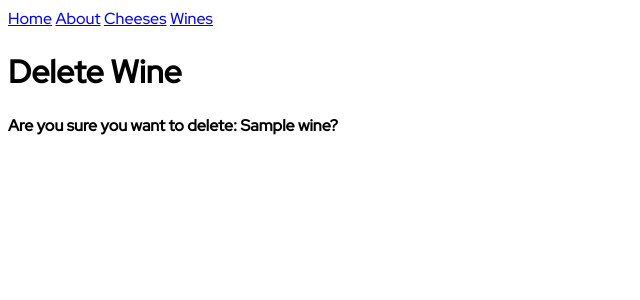
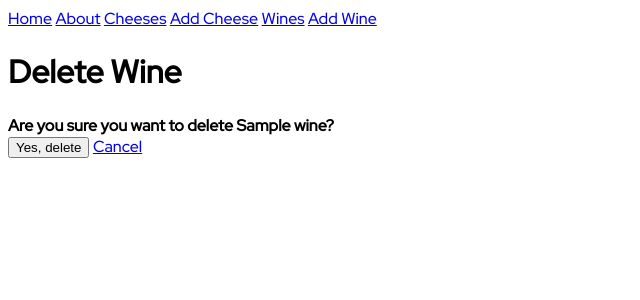
Before and after one commit to skim121/CheeseTheDay, a Django app: page /wine/1/delete/ in a window 1280 px wide. Shown: the top 300 px of the page, without its empty margins (0-640 px from the left). Run offline with Django 4.2, Linux system fonts and the light colour scheme; tables that the repository leaves empty hold one stand-in row (values such as "Sample post").

Commit message:
Wine crud complete

```diff
--- a/main_app/static/styles/styles.css
+++ b/main_app/static/styles/styles.css
@@ -35,4 +35,5 @@ h4, h5{
     border-radius: 25px;
     padding: 1% 3%;
     width: 50%;
+    margin-bottom: 1%;
 }
--- a/main_app/templates/base.html
+++ b/main_app/templates/base.html
@@ -24,7 +24,9 @@
         <a href="/">Home</a>
         <a href="/about">About</a>
         <a href="/cheeses">Cheeses</a>
+        <a href="{%url 'cheese_create' %}"> Add Cheese</a>
         <a href="/wines">Wines</a>
+        <a href="{%url 'wine_create' %}"> Add Wine</a>
 
     </nav>
     {% block content %}
--- a/main_app/templates/wine_confirm_delete.html
+++ b/main_app/templates/wine_confirm_delete.html
@@ -1,5 +1,12 @@
 {% extends 'base.html' %}
 {% block content %}
-    <h1> Delete Wine </h1>
-    <h4> Are you sure you want to delete: <strong>{{ wine }}</strong>? </h4>
+    <h1>Delete Wine</h1>
+
+    <h4>Are you sure you want to delete <strong>{{wine}}</strong>?</h4>
+    <form action="" method="post">
+        {% csrf_token %}
+        <input type="submit" value="Yes, delete">
+        <a href="{% url 'wine_detail' wine.id %}">Cancel</a>
+    </form>
+
 {% endblock %}
```
Also changed, not shown: main_app/templates/wine_update.html (added, +13 -0 lines).
